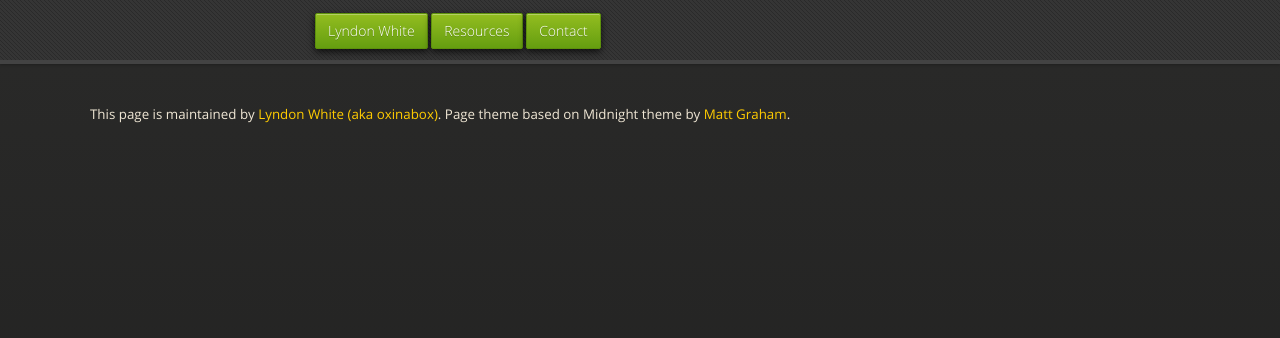
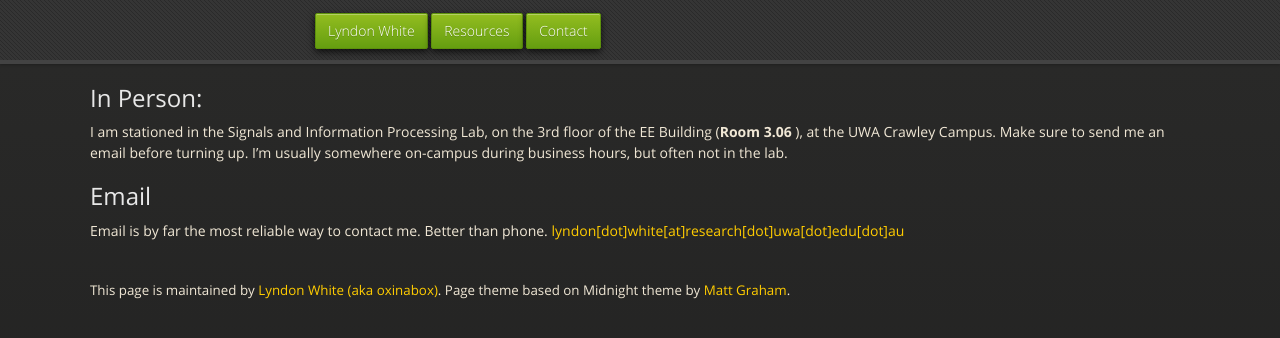
Before and after one commit to oxinabox/oxinabox.github.io, a Jekyll site: the page built from contact/index.md, in a window 1280 px wide. Shown: the top 338 px of the page. Built offline with Jekyll 4.4.1, drawn with Linux system fonts in a browser that asks for light colours; nearby versions of some CDN libraries; some web fonts are replaced; Markdown is read by kramdown in place of the engine named in the settings.

Commit message:
added basic contanct deails

```diff
--- a/contact/index.md
+++ b/contact/index.md
@@ -1,3 +1,12 @@
 ---
 layout: default
 ---
+
+
+##In Person:
+I am stationed in the Signals and Information Processing Lab, on the 3rd floor of the EE Building (**Room 3.06** ), at the UWA Crawley Campus.
+Make sure to send me an email before turning up. I'm usually somewhere on-campus during business hours, but often not in the lab.
+
+
+##Email
+Email is by far the most reliable way to contact me. Better than phone. [lyndon[dot]white[at]research[dot]uwa[dot]edu[dot]au](mailto:lyndon[dot]white[at]research[dot]uwa[dot]edu[dot]au)
```
